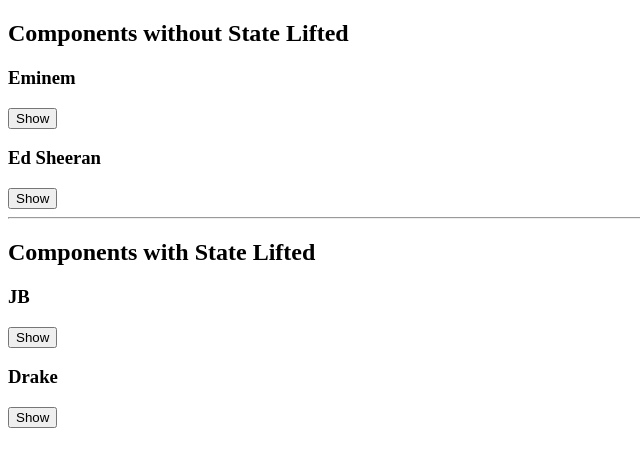
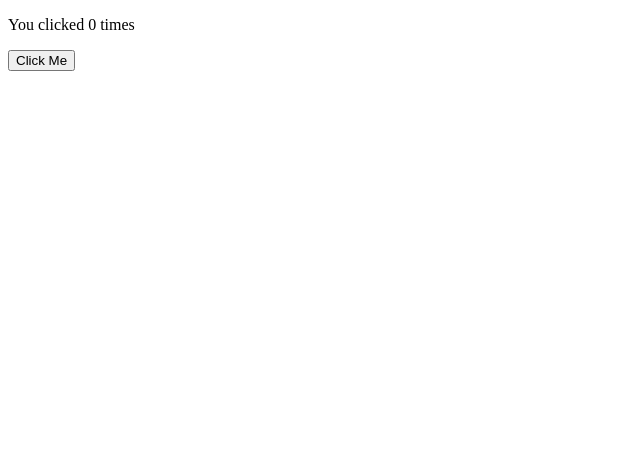
Before and after one commit to gokuljsparkout/GokulJSO, a React (Create React App) app: page / in a window 1280 px wide. Shown: the top 466 px of the page, without its empty margins (0-640 px from the left). Built offline with nearby package versions, Linux system fonts and the light colour scheme.

Commit message:
Hooks - useEffect #1(Used to change the title of the document)

```diff
--- a/src/Acc.js
+++ /dev/null
@@ -1,17 +0,0 @@
-import React from 'react'
-import { useState } from 'react'
-import Pan from './Pan';
-
-const Acc = () => {
-
-  const[index,setIndex]=useState(-1);
-  return (
-    <>
-    <h2>Components with State Lifted</h2>
-    <Pan title='JB' isActive={index===0} onShow={()=>setIndex(0)}>it's JB</Pan>
-    <Pan title='Drake' isActive={index===1} onShow={()=>setIndex(1)}>Drake here</Pan>
-    </>
-  )
-}
-
-export default Acc
--- a/src/Accordion.js
+++ /dev/null
@@ -1,20 +0,0 @@
-import React from "react";
-import Panel from "./Panel";
-
-export  const Accordion=()=>{
-  return(
-  <>
-  <h2>Components without State Lifted</h2>
-  <Panel title='Eminem'>
-    hi it'S Eminem
-    </Panel>
-    <Panel title='Ed Sheeran'>
-      hi it's Ed Sheeran
-      </Panel>
-
-
-  </>
-  )
-
-
-}
--- a/src/App.js
+++ b/src/App.js
@@ -1,12 +1,9 @@
 import React from "react";
-import { Accordion } from "./Accordion";
-import Acc from "./Acc";
+import TitleCounter from "./TitleCounter";
 function App() {
   return (
     <div className="App">
-      <Accordion/> { /* Renders two Panel Components with independent states */ }
-      <hr/>
-      <Acc/>
+    <TitleCounter/>
       </div>
   );
 }
--- a/src/Pan.js
+++ /dev/null
@@ -1,16 +0,0 @@
-import React from 'react'
-
-const Pan = ({title,children,isActive,onShow}) => {
-  return (
-    <section>
-      <h3>{title}</h3>
-      {
-        isActive ? (<p>{children}</p>) : (<button onClick={onShow}>
-        Show
-       </button>)
-      }
-    </section>
-  )
-}
-
-export default Pan
--- a/src/Panel.js
+++ /dev/null
@@ -1,19 +0,0 @@
-import React from 'react'
-import { useState } from "react"
-
-function Panel({title,children}) {
-  const[isActive,setIsactive]=useState(false);
-  return (
-
-    <section>
-      <h3>{title}</h3>
-      {
-        isActive ? (<p>{children}</p>) : (<button onClick={()=>setIsactive(true)}>
-         Show
-        </button>)
-      }
-      </section>
-  )
-}
-
-export default Panel
--- /dev/null
+++ b/src/TitleCounter.js
@@ -0,0 +1,22 @@
+import React, { useEffect, useState } from 'react'
+
+const TitleCounter = () => {
+  const [count,setCount]=useState(0);
+
+  useEffect(()=>{
+    document.title=`You clicked ${count} times`
+  },[count])
+
+  function handleClick()
+  {
+    setCount(count+1);
+  }
+  return (
+    <div>
+      <p>You clicked {count} times</p>
+      <button onClick={handleClick}>Click Me</button>
+    </div>
+  )
+}
+
+export default TitleCounter
```
